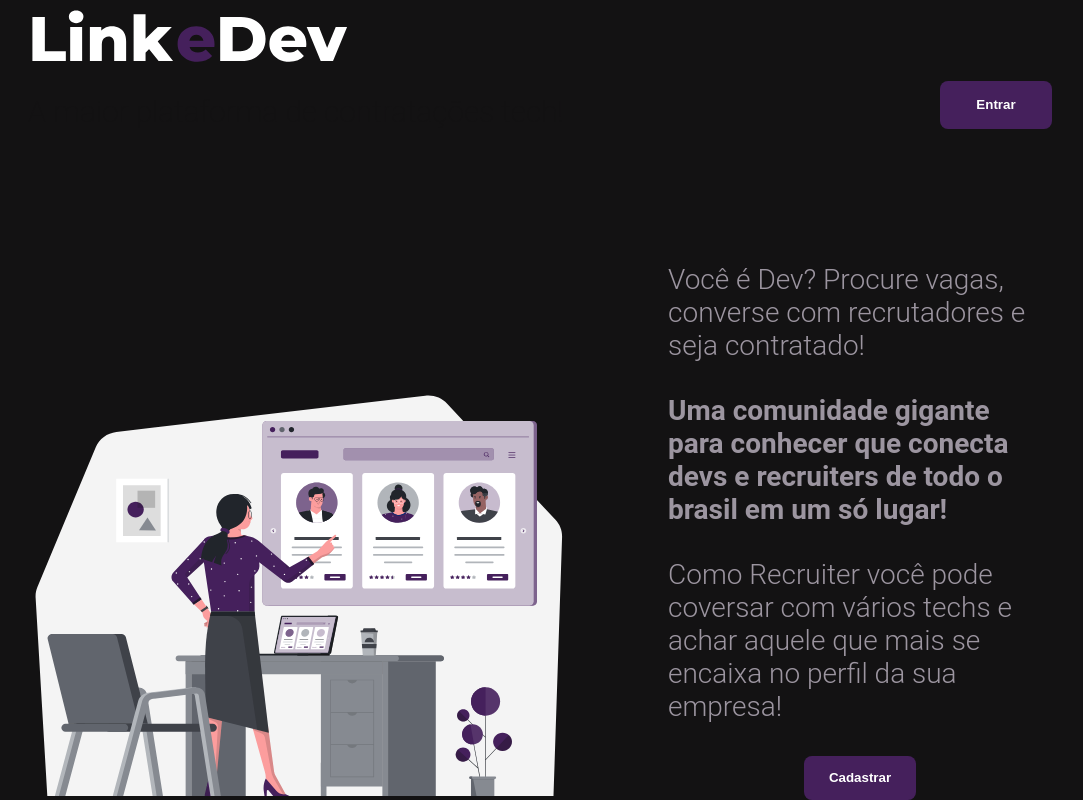
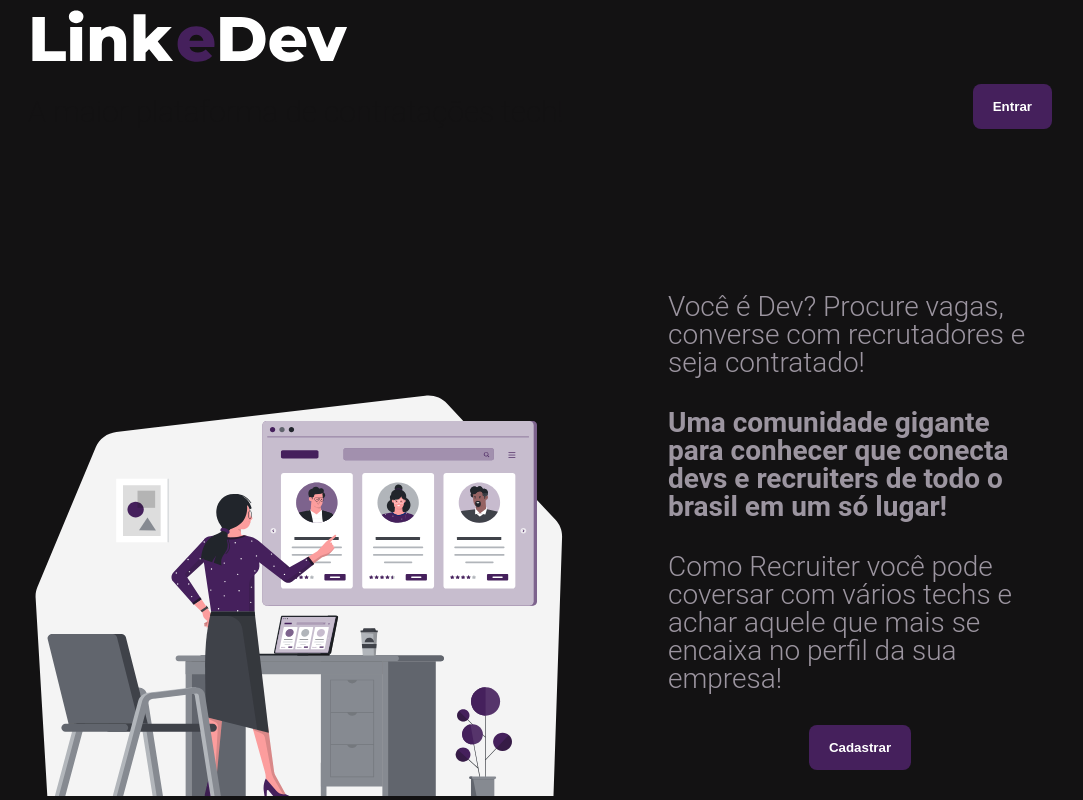
Before and after one commit to agnes-lica/linkedev, a React (Create React App) app: page / in a window 1280 px wide. Shown: the whole page, without its empty margins (100-1183 px from the left). Built offline with nearby package versions, Linux system fonts and the light colour scheme.

Commit message:
fix: add token remove to autologin + css fix

```diff
--- a/src/components/LandingPageLayoutPC/style.ts
+++ b/src/components/LandingPageLayoutPC/style.ts
@@ -13,14 +13,14 @@ export const Container = styled.section`
 
   display: flex;
   flex-direction: column;
-  justify-content: space-between;
+  /* justify-content: space-between; */
 
   button {
-    width: 7rem;
-    height: 3rem;
-
+    width: fit-content;
+    height: fit-content;
     border: none;
     border-radius: 8px;
+    padding: 15px 20px;
   }
 
   button:hover {
@@ -50,6 +50,7 @@ export const Container = styled.section`
       font-size: 32px;
       font-weight: 400;
       color: var(--gray-color-1);
+      line-height: 1;
     }
 
     p:nth-child(2) {
--- a/src/providers/User/UserContext.tsx
+++ b/src/providers/User/UserContext.tsx
@@ -159,6 +159,7 @@ const UserProvider = ({ children }: IProviderChildren) => {
           .catch((err) => {
             console.error(err);
             navigate("/login");
+            window.localStorage.removeItem("@linkeDev: UserToken");
             toast.error("Você foi desconectado. Faça login novamente.");
           });
       }
```
